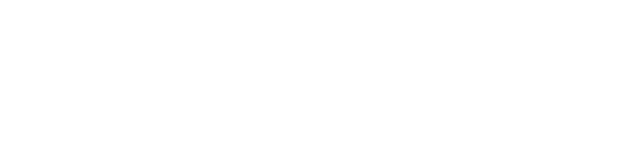
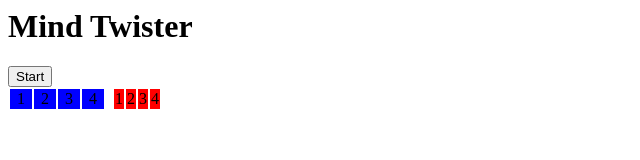
Before and after one commit to rokhos82/MindTwiser, a plain HTML site: page index.html in a window 1280 px wide. Shown: the whole page, without its empty margins (0-640 px from the left). Drawn offline with nearby package versions, Linux system fonts and the light colour scheme.

Commit message:
Setup Done
Ready to start

```diff
--- a/index.html
+++ b/index.html
@@ -1,12 +1,29 @@
 <html>
   <head>
-    <title>Mind Twiser<title>
+    <title>Mind Twister</title>
+    <link rel="stylesheet" href="mindtwister.css">
     <script src="angular.js"></script>
     <script src="lodash.js"></script>
   </head>
-  <body ng-app="MindTwiser">
-    <container ng-controller="mtCtrl as $ctrl">
-    </container>
+  <body ng-app="MindTwister">
+    <div ng-controller="mtCtrl as $ctrl">
+      <h1>{{$ctrl.title}}</h1>
+      <button ng-click="$ctrl.start()">Start</button>
+      <table>
+        <tr>
+          <td class="blue">1</td>
+          <td class="blue">2</td>
+          <td class="blue">3</td>
+          <td class="blue">4</td>
+          <td></td>
+          <td></td>
+          <td class="red">1</td>
+          <td class="red">2</td>
+          <td class="red">3</td>
+          <td class="red">4</td>
+        </tr>
+      </table>
+    </div>
     <script src="mindtwister.js"></script>
   </body>
 </html>
--- /dev/null
+++ b/mindtwister.css
@@ -0,0 +1,10 @@
+.blue {
+  background-color: blue;
+  width: 20px;
+  height: 20px;
+  text-align: center;
+}
+
+.red {
+  background-color: red;
+}
--- /dev/null
+++ b/mindtwister.js
@@ -0,0 +1,14 @@
+(function(){
+  var app = angular.module("MindTwister",[]);
+
+  app.controller("mtCtrl",["$scope",controller]);
+
+  function controller($scope) {
+    var $ctrl = this;
+
+    $ctrl.title = "Mind Twister";
+    $ctrl.output = [];
+
+    $ctrl.start = function() {};
+  }
+})();
```
